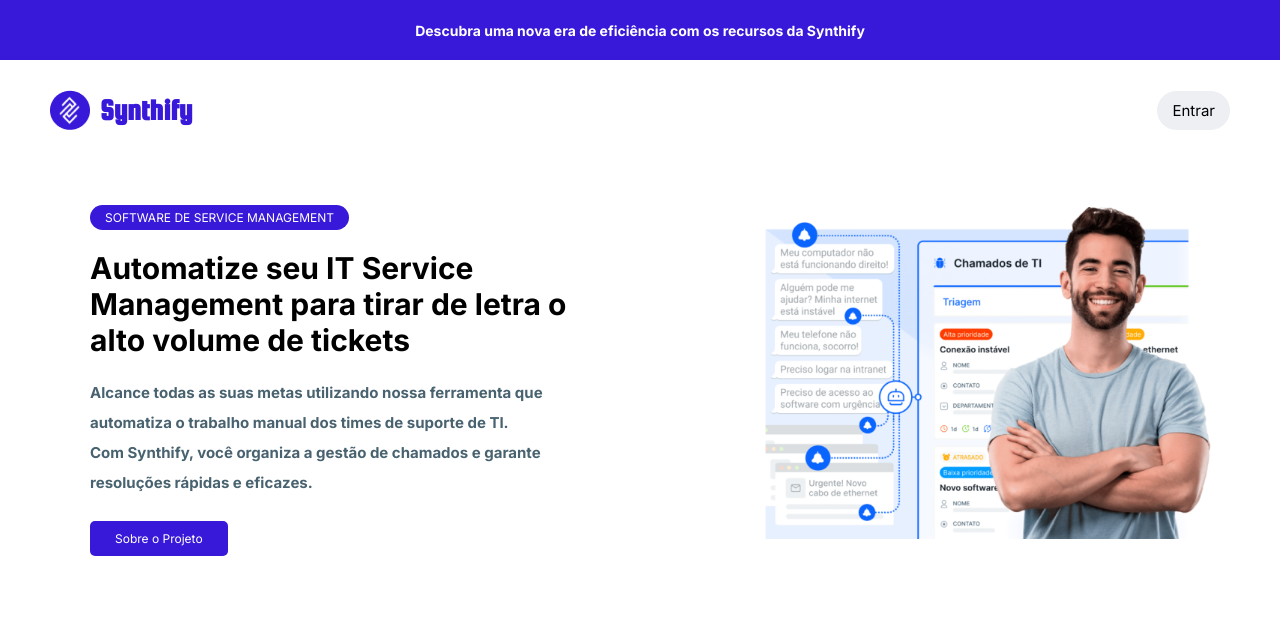
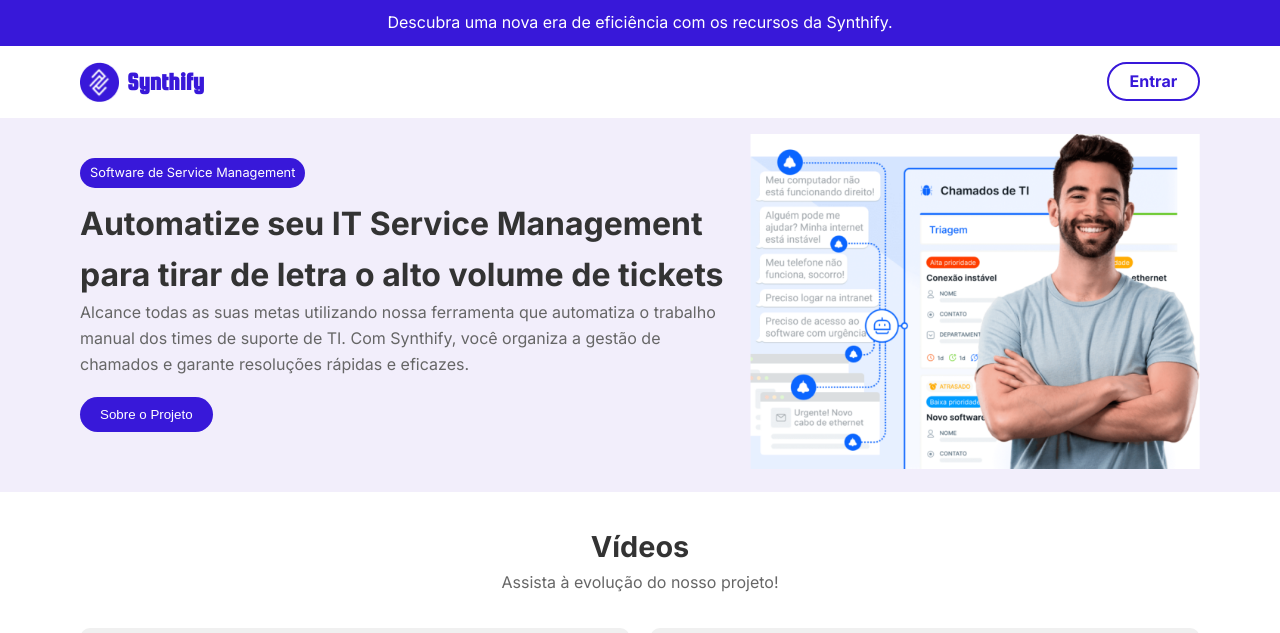
Before and after one commit to raphaela-dias/synthify, a Django app: page / in a window 1280 px wide. Shown: the top 633 px of the page. Run offline with Django 5.2, Linux system fonts and the light colour scheme; grey boxes are pictures that could not be loaded.

Commit message:
Algumas alterações  (#1)
* Altera~~

* update readme

* update readme

* update readme

* update readme

---------

Co-authored-by: Murillo <murillordj@gmail.com>

```diff
--- a/requirements.txt
+++ b/requirements.txt
@@ -1,4 +1,3 @@
-python==3.11.9
 langchain==0.1.19
 langchain-openai==0.1.3
 python-dotenv==1.0.1
--- a/setup/static/style.css
+++ b/setup/static/style.css
@@ -2,369 +2,216 @@
 @import url('https://fonts.googleapis.com/css2?family=Baloo+2:wght@400..800&family=Inter:ital,opsz,wght@0,14..32,100..900;1,14..32,100..900&family=Squada+One&display=swap');
 @import url('https://fonts.googleapis.com/css2?family=Baloo+2:wght@400..800&family=Inter:ital,opsz,wght@0,14..32,100..900;1,14..32,100..900&family=Open+Sans:ital,wght@0,300..800;1,300..800&family=Squada+One&display=swap');
 
-
-body, html {
-    width: 100%;
-    height: 100%;
+* {
     margin: 0;
     padding: 0;
-    overflow: auto;
-
+    box-sizing: border-box;
 }
 
-/* Header */
-
-.backgroundTop {
-    display: flex;
-    top: 0;
-    left: 0;
-    height: 60px;
-    width: 100vw;
-    background-color: #3818D9;
-    box-sizing: border-box;
-    max-width: 100%;
+body {
+    font-family: "Inter";
+    line-height: 1.6;
 }
 
-#textWelcome {
+.top-bar {
+    background-color: #3818D9;
+    color: white;
     text-align: center;
-    justify-content: center;
-    display: flex;
-    width: 100%;
-    align-items: center;
-    font-size: 8px;
-    font-family: Inter, sans-serif;
-    color: white;
+    padding: 10px 0;
 }
 
-.belowTextWelcome {
-    display: flex;
-    align-items: center;
-    justify-content: space-between;
-    padding: 0 50px;
-}
-
-.topHeader {
-    display: flex;
-    align-items: center;
-    margin-top: 30px;
-}
-
-#iconLogo {
-    display: flex;
-    align-items: center;
-}
-
-#iconLogo img {
-    margin-right: 10px;
-}
-
-#nameSynthify {
-    font-size: 15px;
-    color: #3818D9;
-    font-family: squada one;
-}
-
-#nameSynthify h1, #entrar h1 {
-    margin: 0;
-    padding: 0;
-}
-
-#entrar button {
-    padding: 10px 15px;
-    font-size: 15px;
-    border-radius: 40px;
-    font-weight: 140px;
-    cursor: pointer;
-    background-color: #EDEFF3;
-    border: none;
-    color: black;
-    font-family: "Inter";
-    outline: none;
-}
-
-#entrar button:hover {
-    background-color: #D1D3D8;
-}
-
-/* Main */
-
-#serviceManagement button {
-    padding: 5px 15px;
-    font-family: 'Inter', sans-serif;
-    background-color: #3818D9;
-    color: white;
-    border-radius: 50px;
-    outline: none;
-    border: none;
-    cursor: text;
-}
-
-.centerItens {
+.navbar {
     display: flex;
     justify-content: space-between;
     align-items: center;
-    margin-top: 70px;
-    padding: 0 10px;
+    padding: 2rem 8rem;
+    background-color: white;
 }
 
-.leftItens {
-    margin-left: 100px; /* Margem direita para criar espaço entre leftItens e rightItens */
+.logo{
+    display: flex;
+    align-items: center;
+    justify-content: center;
+    gap: .5rem;
+    font-size: 25px;
+    font-family: Squada One;
+    font-weight: 600;
+    color: #3818D9;
 }
 
-#imgMan img {
-    width: 80%;
-    height: 80%;
+.logo img {
+    max-height: 40px;
 }
 
-#title {
-    font-family: 'Inter', sans-serif;
-    font-size: 14px;
+.login-btn {
+    padding: .3rem 1.3rem;
+    border-radius: 20px;
+    text-decoration: none;
+    background-color: #fff;
+    color: #3818D9;
+    font-weight: 700;
+    transition: all .5s ease;
+    border: 2px solid #3818D9;
 }
 
-#subtitle {
-    font-family: 'Inter', sans-serif;
-    font-size: 10px;
-    color: #48626F;
-    line-height: 2;
+.login-btn:hover {
+    background-color: #3818D9;
+    color: #fff;
 }
 
-.leftItens button {
-    font-family: 'Inter', sans-serif;
-    border-radius: 5px;
-    color: white;
-    background-color: #3818D9;
-    padding: 10px 26px;
-    border: none;
-    cursor: pointer;
-    margin-top: 10px;
+.hero {
+    display: flex;
+    flex-direction: column;
+    align-items: center;
+    text-align: center;
+    padding: 1rem 8rem;
+    background-color: rgba(127, 86, 216, 0.1);
 }
 
-.leftItens button:hover {
-    background-color: #5034db;
+.hero-text {
+    max-width: 650px;
+    margin-bottom: 20px;
 }
 
-/* BelowMain */
-
-.groupBelowMain {
-    display: flex;
-    align-items: center;
-    flex-direction: column;
-    margin-top: 50px;
+.hero-text .tag {
+    display: inline-block;
+    background-color: #3818D9;
+    color: white;
+    padding: 5px 10px;
+    border-radius: 20px;
+    font-size: 0.8rem;
+    margin-bottom: 10px;
 }
 
-#videosTitle {
-    font-family: 'Open Sans', sans-serif;
-    font-size: 14px;
+.hero h1 {
+    font-size: 2rem;
+    color: #333;
 }
 
-#videosSubtitle {
-    font-family: 'Inter', sans-serif;
-    font-size: 12px;
-    color: #48626F;
-
+.hero p {
+    color: #666;
+    margin-bottom: 20px;
 }
 
-#videosSubtitle h2{
-    font-weight: 350;
+.cta-button {
+    background-color: #3818D9;
+    color: white;
+    padding: 10px 20px;
+    border: none;
+    border-radius: 20px;
+    cursor: pointer;
 }
 
-#videosTitle, #videosSubtitle {
-    margin: 0;
-    padding: 0;
+.cta-button:hover {
+    background-color: #492cda;
 }
 
-.groupVideos {
-    display: flex;
-    justify-content: space-between;
-    align-items: center;
-    margin-top: 60px;
-    padding: 0px 350px;
-
+.hero-image img {
+    max-width: 100%;
+    height: auto;
 }
 
-.video h1 {
-    font-family: 'Open Sans', sans-serif;
-    font-size: 25px
+.videos {
+    padding: 1rem 8rem;
+    margin-top: 1rem;
+    text-align: center;
 }
 
-.backgroundVideos {
-    display: flex;
-    background-color: #eae8f3;
-    border: 65px;
-    border-radius: 20px;
-    width: 350px;
-    height: 350px;
-    text-align: center;
-    justify-content: center;
+.videos h2 {
+    font-size: 1.8rem;
+    color: #333;
 }
 
-footer {
-    margin-bottom: 50px;
+.videos p {
+    color: #666;
+    margin-bottom: 2rem;
 }
 
-.video {
-    margin-top: 15px;
+.video-grid {
+    display: grid;
+    grid-template-columns: repeat(auto-fit, minmax(200px, 1fr));
+    gap: 20px;
+}
+.video-card {
+    background-color: #f0f0f0;
+    padding: 10px;
+    border-radius: 10px;
+    transition: transform 0.3s ease, box-shadow 0.3s ease;
 }
 
-.video button {
-    font-family: 'Inter', sans-serif;
-    border-radius: 5px;
-    color: white;
-    background-color: #3818D9;
-    padding: 10px 26px;
-    border: none;
-    cursor: pointer;
-    margin-top: 25px;
+.video-card:hover {
+    transform: translateY(-5px);
+    box-shadow: 0 4px 8px rgba(0, 0, 0, 0.1);
 }
 
-.video button:hover {
-    background-color: #5034db;
+.video-card p {
+    margin-top: 10px;
+    font-size: 1rem;
+    color: #333;
 }
 
-/* Responsividade 1920px */
+.video-embed {
+    position: relative;
+    padding-bottom: 56.25%;
+    height: 0;
+    overflow: hidden;
+    max-width: 100%;
+    background: #000;
+    border-radius: 10px;
+}
 
-@media (min-width: 1920px) and (max-width: 1920px) {
+.video-embed iframe {
+    position: absolute;
+    top: 0;
+    left: 0;
+    width: 100%;
+    height: 100%;
+    border-radius: 10px;
+}
 
-    #iconLogo img {
-        margin-right: 10px;
-        width: 50px;
-        height: 50px;
+@media (min-width: 768px) {
+    .video-card {
+        padding: 8px;
     }
 
-    #nameSynthify {
-        font-size: 20px;
-    }
-
-    #serviceManagement button {
-        padding: 7px 20px;
-    }
-
-    .centerItens {
-        padding: 0 100px;
-    }
-
-    #imgMan img {
-        width: 100%;
-        height: 100%;
-    }
-
-    .leftItens {
-        margin-left: 125px;
-    }
-
-    #title {
-        font-size: 18px;
-    }
-
-    #subtitle {
-        font-size: 12px;
-
-    }
-
-    .leftItens button {
-        font-size: 14px;
-        border-radius: 5px;
-        padding: 12px 30px;
-    }
-
-    #videosTitle {
-        font-size: 18px;
-    }
-
-    .groupBelowMain {
-        margin-top: 50px;
-        gap: 0;
-    }
-
-    .backgroundVideos {
-        display: flex;
-        background-color: #eae8f3;
-        border: 65px;
-        border-radius: 20px;
-        width: 400px;
-        height: 400px;
-        text-align: center;
-        justify-content: center;
+    .video-card p {
+        font-size: 0.9rem;
     }
 }
 
-@media (max-width: 1366px) {
-
-    #textWelcome {
-        font-size: 7px;
+@media (max-width: 480px) {
+    .video-card {
+        padding: 6px;
     }
 
-    #iconLogo img {
-        margin-right: 10px;
-        width: 40px;
-        height: 40px;
+    .video-card p {
+        font-size: 0.8rem;
+    }
+}
+
+
+@media (min-width: 768px) {
+    .hero {
+        flex-direction: row;
+        justify-content: space-between;
+        text-align: left;
+        padding: 1rem 5rem;
     }
 
-    #nameSynthify {
-        font-size: 15px;
+    .hero-text {
+        margin-right: 20px;
     }
 
-    #serviceManagement button {
-        padding: 5px 15px;
+    .video-grid {
+        grid-template-columns: repeat(2, 1fr);
     }
 
-    #imgMan img {
-        width: 75%;
-        height: 75%;
-        transform: translateX(90px);
+    .navbar {
+        padding: 1rem 5rem;
     }
 
-    .leftItens {
-        margin-left: 80px;
-    }
-
-    #title {
-        font-size: 15px;
-    }
-
-    #subtitle {
-        font-size: 10px;
-
-    }
-
-    .leftItens button {
-        font-size: 12px;
-        border-radius: 5px;
-        padding: 10px 25px;
-    }
-
-    #videosTitle {
-        font-size: 15px;
-    }
-
-    .groupBelowMain {
-        margin-top: 50px;
-        gap: 0;
-    }
-
-    #videosSubtitle {
-        font-size: 12px;
-    }
-
-    .groupVideos {
-        margin-top: 45px;
-        padding: 0px 220px;
-
-    }
-
-    .backgroundVideos {
-        display: flex;
-        background-color: #eae8f3;
-        border: 65px;
-        border-radius: 20px;
-        width: 350px;
-        height: 350px;
-        text-align: center;
-        justify-content: center;
-    }
-
-    .centerItens {
-        margin-top: 65px;
+    .videos {
+        padding: 1rem 5rem;
     }
 
 }
--- a/templates/index.html
+++ b/templates/index.html
@@ -1,108 +1,60 @@
 {% load static %}
+<!DOCTYPE html>
+<html lang="pt-BR">
 
-<!DOCTYPE html>
-<html lang="en">
 <head>
     <meta charset="UTF-8">
     <meta name="viewport" content="width=device-width, initial-scale=1.0">
+    <title>Synthify - Software de Service Management</title>
     <link rel="stylesheet" href="{% static 'style.css' %}">
     <link rel="icon" href="{% static 'Logo2.png' %}" type="image/png">
-    <title>Synthify - Home</title>
+
 </head>
 <body>
-
     <header>
-        <div class="backgroundTop">
-            <div id="textWelcome">
-                <h1>Descubra uma nova era de eficiência com os recursos da Synthify</h1>
+        <div class="top-bar">
+            <p>Descubra uma nova era de eficiência com os recursos da Synthify.</p>
+        </div>
+        <nav class="navbar">
+            <div class="logo">
+                <img src="{% static 'Logo2.png' %}" alt="Synthify">
+                <p>Synthify</p>
             </div>
-
-        </div>
-        <div class="belowTextWelcome">
-            <div class="topHeader">
-                <div id="iconLogo">
-                    <img src="{% static 'Logo2.png' %}" alt="logo">
+            <a href="loginPage.html" class="login-btn">Entrar</a>
+        </nav>
+    </header>
+    <main>
+        <section class="hero">
+            <div class="hero-text">
+                <span class="tag">Software de Service Management</span>
+                <h1>Automatize seu IT Service Management para tirar de letra o alto volume de tickets</h1>
+                <p>Alcance todas as suas metas utilizando nossa ferramenta que automatiza o trabalho manual dos times de
+                    suporte de TI. Com Synthify, você organiza a gestão de chamados e garante resoluções rápidas e
+                    eficazes.</p>
+                <a href="sobre.html"><button class="cta-button">Sobre o Projeto</button></a>
+            </div>
+            <div class="hero-image">
+                <img src="{% static 'Man.png' %}" alt="Imagem promocional">
+            </div>
+        </section>
+        <section class="videos">
+            <h2>Vídeos</h2>
+            <p>Assista à evolução do nosso projeto!</p>
+            <div class="video-grid">
+                <div class="video-card">
+                    <div class="video-embed">
+                        <iframe src="https://www.youtube.com/embed/NlCnIhRQH04" frameborder="0"
+                            allowfullscreen></iframe>
+                    </div>
                 </div>
-
-                <div id="nameSynthify">
-                        <h1>Synthify</h1>
+                <div class="video-card">
+                    <div class="video-embed">
+                        <iframe src="https://www.youtube.com/embed/OG9aGMGjtl8" frameborder="0"
+                            allowfullscreen></iframe>
+                    </div>
                 </div>
             </div>
-
-            <div class="topHeader">
-                <div id="entrar">
-                    <a href="loginPage.html">
-                        <button>Entrar</button>
-                    </a>
-                </div>
-            </div>
-        </div>
-    </header>
-
-    <main>
-        <div class="centerItens">
-            <div class="leftItens">
-                <div id="serviceManagement">
-                    <button>SOFTWARE DE SERVICE MANAGEMENT</button>
-                </div>
-
-                <div id="title">
-                    <h1>Automatize seu IT Service <br>
-                       Management para tirar de letra o <br>
-                       alto volume de tickets</h1>
-                </div>
-
-                <div id="subtitle">
-                    <h2>Alcance todas as suas metas utilizando nossa ferramenta que <br>
-                        automatiza o trabalho manual dos times de suporte de TI. <br>
-                        Com Synthify, você organiza a gestão de chamados e garante <br>
-                        resoluções rápidas e eficazes.
-                     </h2>
-                </div>
-
-                <a href="sobre.html">
-                    <button class="button">Sobre o Projeto</button>
-                </a>
-            </div>
-
-            <div class="rightItens">
-                <div id="imgMan">
-                    <img src="{% static 'Man.png' %}" alt="frontMan">
-                </div>
-            </div>
-        </div>
-
-        <div class="groupBelowMain">
-            <div id="videosTitle">
-                <h1>Videos</h1>
-            </div>
-
-            <div id="videosSubtitle">
-                <h2>Assista à evolução do nosso projeto!</h2>
-            </div>
-        </div>
+        </section>
     </main>
-
-    <footer>
-        <div class="groupVideos">
-            <div class="backgroundVideos">
-                <div class="video">
-                    <img src="{% static 'imageVideo.png' %}" alt="imageVideo">
-                    <h1 class="titleVideo">Video 1</h1>
-                    <a href="https://www.youtube.com/watch?v=OG9aGMGjtl8" target=”_blank”>
-                        <button class="button">Clique e Assista</button>
-                    </a>
-                </div>
-            </div>
-
-            <div class="backgroundVideos">
-                <div class="video">
-                    <img src="{% static 'imageVideo.png' %}" alt="imageVideo">
-                    <h1 class="titleVideo">Video 2</h1>
-                    <button class="button">Clique e Assista</button>
-                </div>
-            </div>
-        </div>
-    </footer>
 </body>
 </html>
```
Also changed, not shown: README.md, 1 other file.
